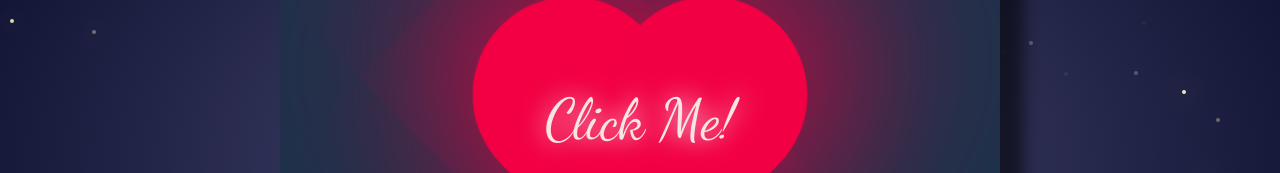
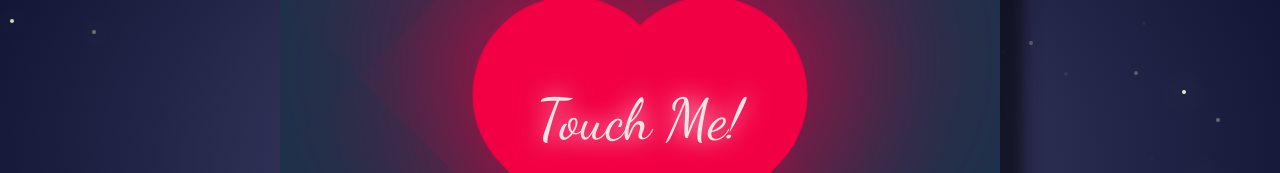
Before and after one commit to leminhhoang1001/goodnight, a plain HTML site: page index.html in a window 1280 px wide. Shown: the part 236-409 px from the top of the page. Drawn offline with nearby package versions, Linux system fonts and the light colour scheme; a web font is replaced by a local one.

Commit message:
Update index.html

```diff
--- a/index.html
+++ b/index.html
@@ -27,7 +27,7 @@
                 <span class="tap-hint" id="tap-hint"></span> -->
                 <div class="heart-background">
                     <p class="click-me">
-                        Click Me!
+                        Touch Me!
                     </p>
                     <div class="heart">
                     </div>
```
